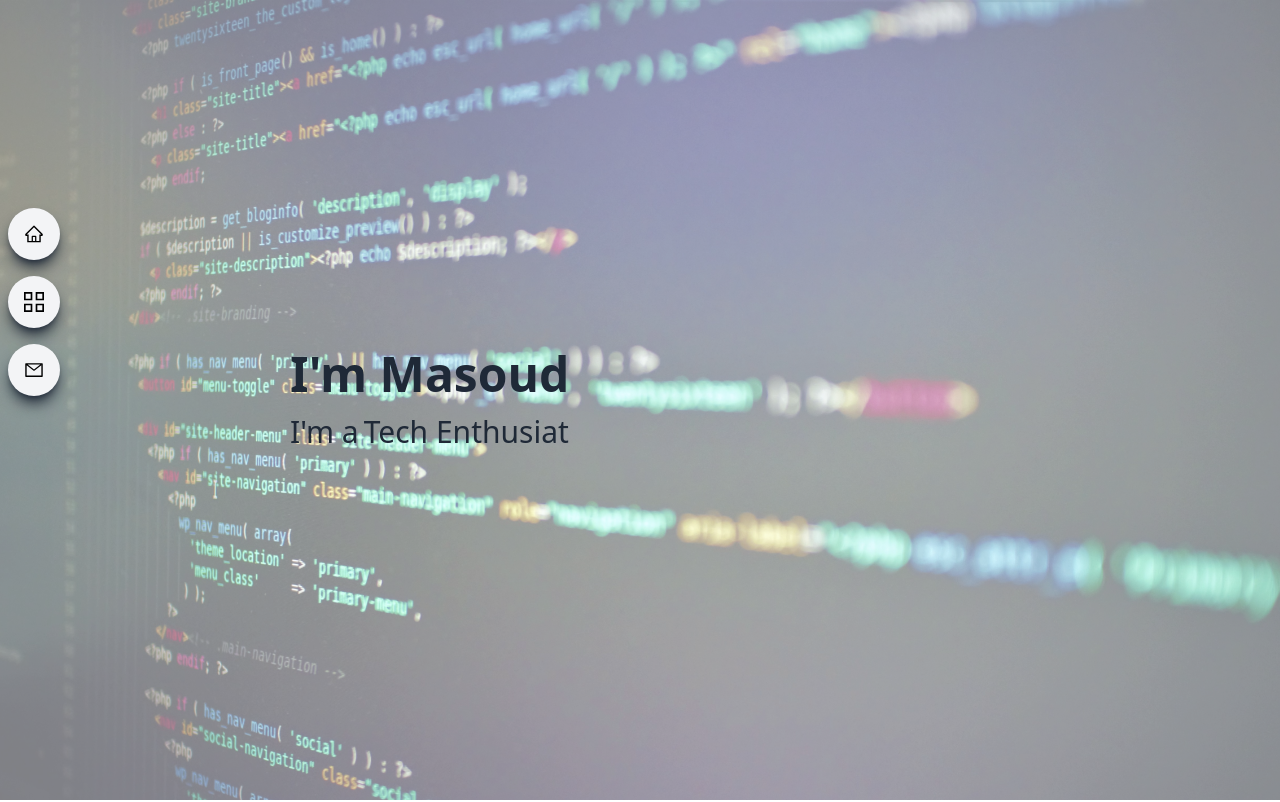
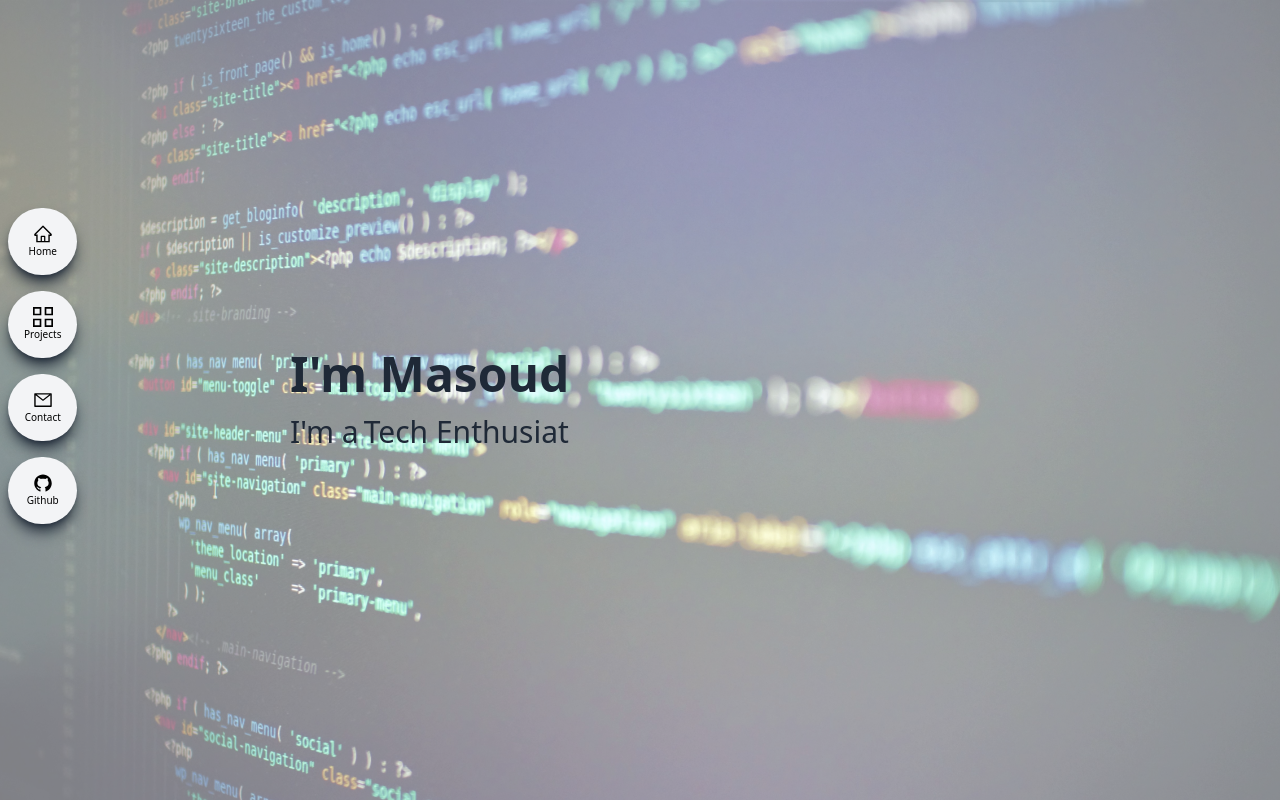
Before and after one commit to Masoud-M/My-Portfolio, a React (Vite) app: page / in a window 1280 px wide. Shown: the top 802 px of the page. Built offline with nearby package versions, Linux system fonts and the light colour scheme.

Commit message:
Update Sidenav.jsx

```diff
--- a/src/components/Sidenav.jsx
+++ b/src/components/Sidenav.jsx
@@ -1,5 +1,10 @@
 import React, { useState } from "react";
-import { AiOutlineMenu, AiOutlineHome, AiOutlineMail } from "react-icons/ai";
+import {
+  AiOutlineMenu,
+  AiOutlineHome,
+  AiOutlineMail,
+  AiOutlineGithub,
+} from "react-icons/ai";
 import { GrProjects } from "react-icons/gr";
 
 const Sidenav = () => {
@@ -40,6 +45,14 @@
             <AiOutlineMail size={20} />
             <span className="pl-4">Contact</span>
           </a>
+          <a
+            onClick={handleNav}
+            href="#contact"
+            className="w-[75%] flex justify-center items-center rounded-full shadow-lg bg-gray-100 shadow-gray-400 m-2 p-4 cursor-pointer hover:scale-110 ease-in duration-200"
+          >
+            <AiOutlineGithub size={20} />
+            <span className="pl-4">Github</span>
+          </a>
         </div>
       ) : (
         ""
@@ -49,21 +62,31 @@
         <div className="flex flex-col ">
           <a
             href="#main"
-            className="rounded-full shadow-lg bg-gray-100 shadow-gray-800 m-2 p-4 cursor-pointer hover:scale-110 ease-in duration-300"
+            className=" flex flex-col justify-center items-center rounded-full shadow-lg bg-gray-100 shadow-gray-800 m-2 p-4 cursor-pointer hover:scale-110 ease-in duration-300"
           >
             <AiOutlineHome size={20} />
+            <span className="text-[10px]">Home</span>
           </a>
           <a
             href="#projects"
-            className="rounded-full shadow-lg bg-gray-100 shadow-gray-800 m-2 p-4 cursor-pointer hover:scale-110 ease-in duration-300"
+            className=" flex flex-col justify-center items-center rounded-full shadow-lg bg-gray-100 shadow-gray-800 m-2 p-4 cursor-pointer hover:scale-110 ease-in duration-300"
           >
             <GrProjects size={20} />
+            <span className="text-[10px]">Projects</span>
           </a>
           <a
             href="#contact"
-            className="rounded-full shadow-lg bg-gray-100 shadow-gray-800 m-2 p-4 cursor-pointer hover:scale-110 ease-in duration-300"
+            className=" flex flex-col justify-center items-center rounded-full shadow-lg bg-gray-100 shadow-gray-800 m-2 p-4 cursor-pointer hover:scale-110 ease-in duration-300"
           >
             <AiOutlineMail size={20} />
+            <span className="text-[10px]">Contact</span>
+          </a>
+          <a
+            href="/"
+            className=" flex flex-col justify-center items-center rounded-full shadow-lg bg-gray-100 shadow-gray-800 m-2 p-4 cursor-pointer hover:scale-110 ease-in duration-300"
+          >
+            <AiOutlineGithub size={20} />
+            <span className="text-[10px]">Github</span>
           </a>
         </div>
       </div>
```
